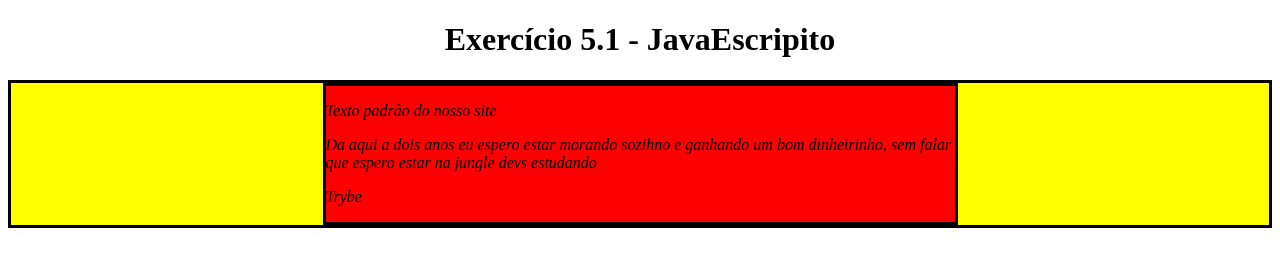
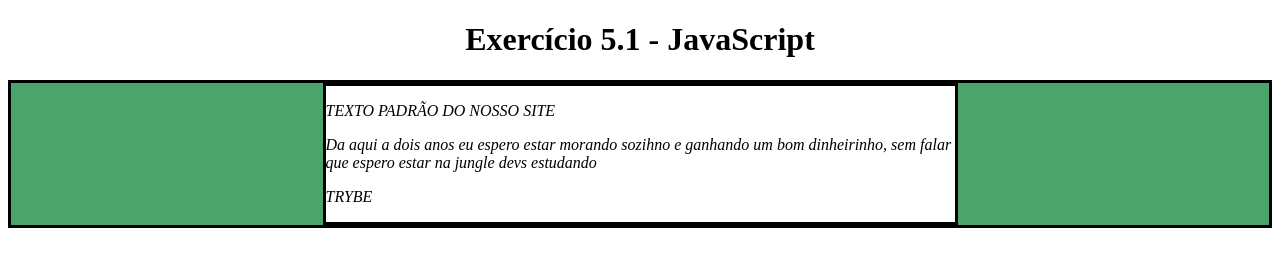
Before and after one commit to viniciusoliveirabittencourt/trybe-exercises, a plain HTML site: page fundamentos/bloco-5-javascript-dom-eventos-e-web-storage/index.html in a window 1280 px wide. Drawn offline with Linux system fonts and the light colour scheme.

Commit message:
terceiro commit com a atividade do bloco 5 dia 1, quase todos os desafios feitos, ainda incluso desafios extras

```diff
--- a/fundamentos/bloco-5-javascript-dom-eventos-e-web-storage/index.html
+++ b/fundamentos/bloco-5-javascript-dom-eventos-e-web-storage/index.html
@@ -56,6 +56,21 @@
         */
 
         document.getElementsByTagName('p')[1].innerText = 'Da aqui a dois anos eu espero estar morando sozihno e ganhando um bom dinheirinho, sem falar que espero estar na jungle devs estudando';
+
+        document.getElementsByClassName('main-content')[0].style.backgroundColor = 'rgb(76,164,109)';
+
+        document.getElementsByClassName('center-content')[0].style.backgroundColor = 'white';
+
+        document.getElementsByClassName('title')[0].innerText = 'Exercício 5.1 - JavaScript';
+
+        let forDesnc = document.getElementsByTagName('p');
+        for(let index = 0; index < forDesnc.length; index += 1){
+            if (index === 1){
+            }else {
+            forDesnc[index].style.textTransform = 'uppercase';
+            }
+        }
+
     </script>
   </body>
 </html>
```
